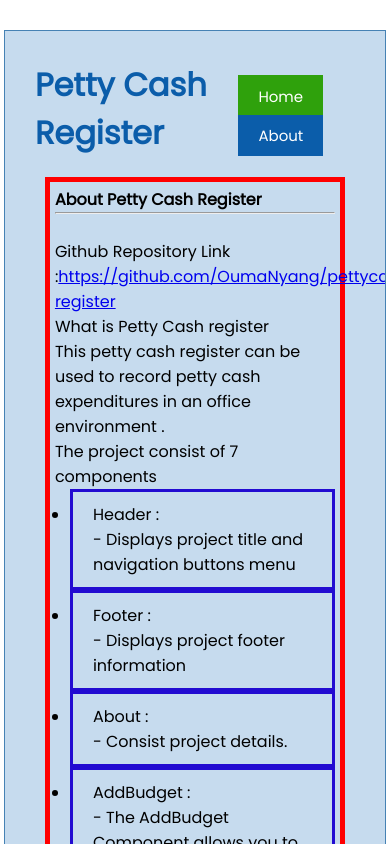
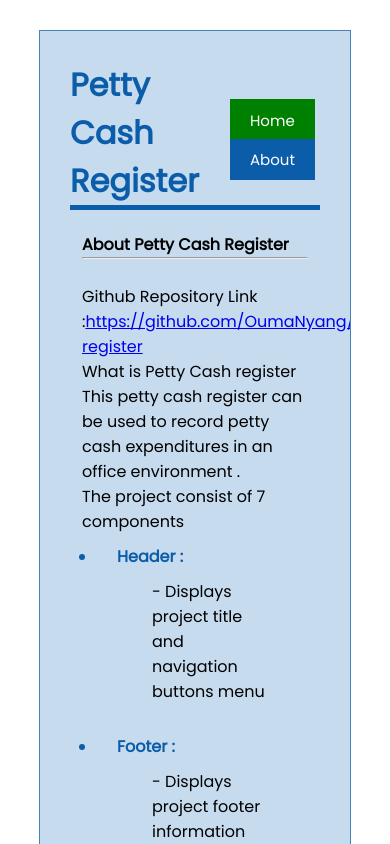
Before and after one commit to OumaNyang/pettycash-register, a React (Create React App) app: page /about in a window 390 px wide. Shown: the top 844 px of the page. Built offline with nearby package versions, Linux system fonts and the light colour scheme; data requests are answered from the project's data file.

Commit message:
Updated page responsiveness css code

```diff
--- a/db.json
+++ b/db.json
@@ -13,6 +13,13 @@
       "exptype": "Office Expenditure",
       "ispaidout": true,
       "id": 2
+    },
+    {
+      "name": "Airtime",
+      "amount": "3000",
+      "exptype": "Office Expenditure",
+      "ispaidout": true,
+      "id": 3
     }
   ]
 }
--- a/src/components/Footer.js
+++ b/src/components/Footer.js
@@ -4,7 +4,7 @@ import { Link } from 'react-router-dom'
 const Footer = () => {
   return (
     <footer>
-      <p>Ouma Nyang | Moringa School |Phase 2 Project &copy; 2022</p>
+      <p>Ouma Nyang | Moringa School | Phase 2 Project &copy; 2022</p>
     </footer>
   )
 }
--- a/src/components/Header.js
+++ b/src/components/Header.js
@@ -11,6 +11,11 @@ const Header = ({ title, onAdd, showAdd, showAbout }) => {
     <header className='header'>
       <h1>{title}</h1>
       <div className='navbuttons'>
+      <Link to='/'>
+          <button type="button" className={"btn btn-secondary"}>
+            Home
+          </button>
+      </Link>
       {location.pathname === '/' && (
         <Button
           color={showAdd ? 'red' : 'green'}
@@ -18,11 +23,7 @@ const Header = ({ title, onAdd, showAdd, showAbout }) => {
           onClick={onAdd}
         />
       )}
-       <Link to='/'>
-          <button type="button" className={"btn btn-secondary"}>
-            Home
-          </button>
-      </Link>
+
     <Link className='aboutlink' to='/about'>About</Link>
     </div>
 
--- a/src/index.css
+++ b/src/index.css
@@ -2,7 +2,7 @@
 
 :root {
   --primary-color: #0b5daa;
-  --success-color: #2fa10c;
+  --success-color: green;
 
 }
 
@@ -17,7 +17,7 @@ body {
 }
 
 .container {
-  width: 65%;
+  width: 80% !important;
   margin: 30px auto;
   overflow: auto;
   min-height: 300px;
@@ -39,6 +39,7 @@ body {
   align-items: center;
   margin-bottom: 20px;
   color: var(--primary-color);
+  border-bottom:5px solid #0b5daa ;
 }
 .header .aboutlink{
   color: #fff;
@@ -153,20 +154,32 @@ footer  {
   text-align: center;
   text-decoration: none;
   font-weight: 800;
+  border-top: 2px solid #0b5daa;
 }
 .about{
-border: 5px solid red;
-padding: 5px;
+/* border: 2px solid #1d99e1; */
+padding: 2px;
 margin: 10px;
 display: flexbox;
+border-radius: 5px;
 
 }
 .about li{
-border: 3px solid rgb(34, 11, 209);
+/*border: 3px solid rgb(34, 11, 209);*/
 margin-left: 15px;
 padding:10px 20px;
 position: relative;
+font-weight: 600;
+color: #0b5daa;
 }
+.about li p{
+
+  margin-left: 15px;
+  color: #000000;
+  padding:10px 20px;
+  position: relative;
+  font-weight: 500;
+  }
 
   /* Desktops and laptops ----------- */
   @media only screen
```
Also changed, not shown: 1 other file (tests, documents, lock files or other folders).
